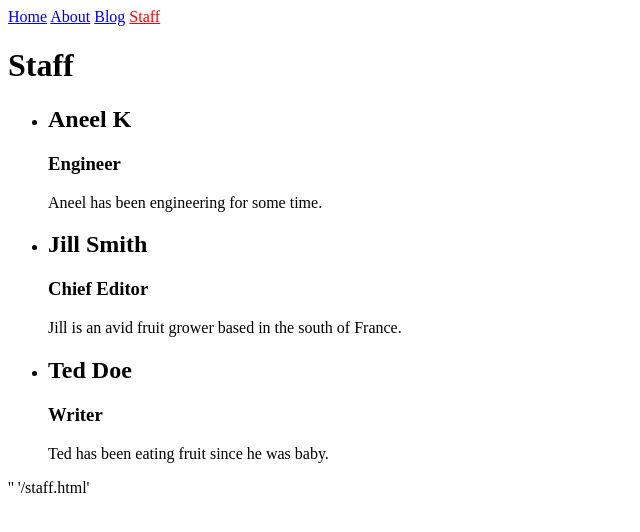
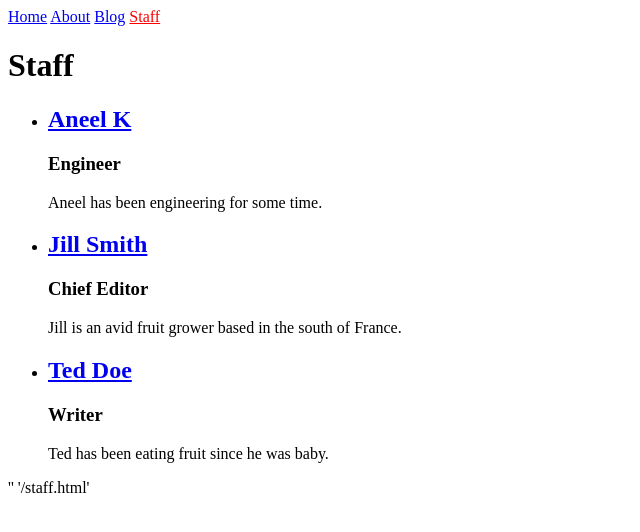
Before and after one commit to aneelkkhatri/myweb, a Jekyll site: the page built from staff.html, in a window 1280 px wide. Shown: the top 532 px of the page, without its empty margins (0-640 px from the left). Built offline with Jekyll 4.4.1, drawn with Linux system fonts in a browser that asks for light colours.

Commit message:
Output author pages and link them in staff page

```diff
--- a/_config.yml
+++ b/_config.yml
@@ -1,2 +1,3 @@
 collections:
   authors:
+    output: true
--- a/staff.html
+++ b/staff.html
@@ -7,7 +7,7 @@ title:
 <ul>
 	{% for author in site.authors %}
 	<li>
-		<h2>{{ author.name }}</h2>
+		<h2><a href="{{ site.baseurl }}{{ author.url }}">{{ author.name }}</a></h2>
 		<h3>{{ author.position }}</h3>
 		<p>{{ author.content }} </p>
 	</li>
```
